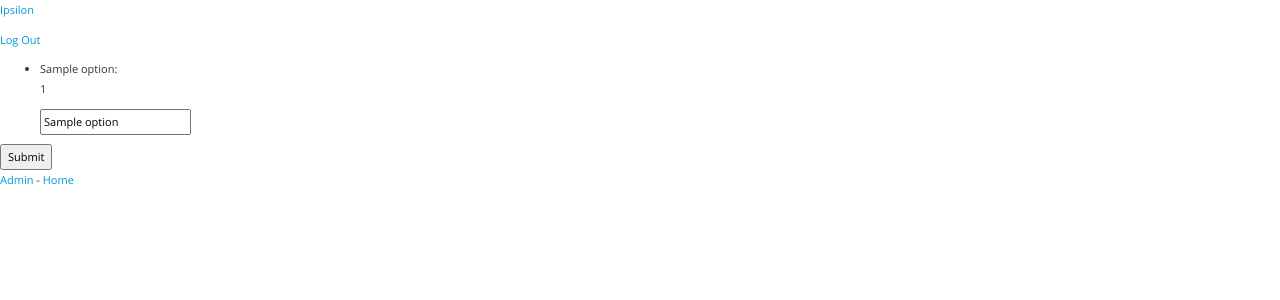
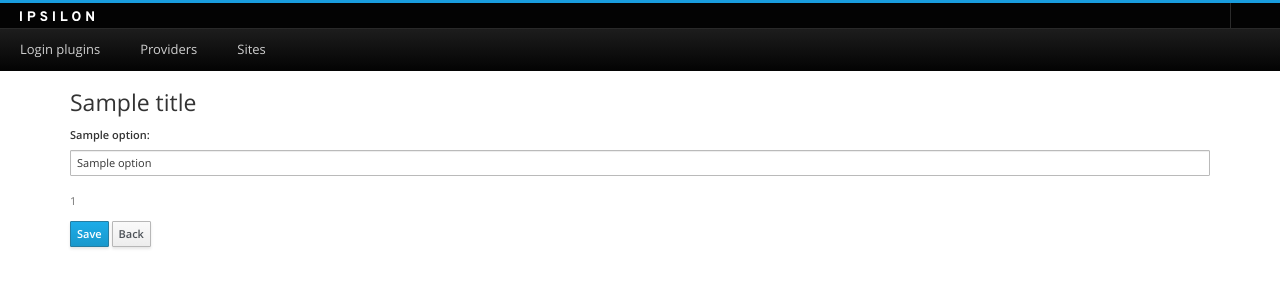
Before and after one commit to ipsilon-project/ipsilon, a Python web app: template templates/admin/login_plugin.html in a window 1280 px wide. Shown: the top 300 px of the page. Run offline with Jinja, Linux system fonts and the light colour scheme; the template is opened without the code that fills it: most values are stand-ins (such as "Sample title", 1, 10 or a date in 2020).

Commit message:
Apply patternfly to administration pages
Signed-off-by: Petr Vobornik <pvoborni@redhat.com>
Reviewed-by: Simo Sorce <simo@redhat.com>

```diff
--- a/ipsilon/admin/common.py
+++ b/ipsilon/admin/common.py
@@ -63,6 +63,7 @@ class LoginPluginPage(Page):
     def POST(self, *args, **kwargs):
 
         message = "Nothing was modified."
+        message_type = "info"
         new_values = dict()
 
         for key, value in kwargs.iteritems():
@@ -79,8 +80,10 @@ class LoginPluginPage(Page):
                 store.save_plugin_config(LOGIN_FACILITY,
                                          self._obj.name, new_values)
                 message = "New configuration saved."
+                message_type = "success"
             except Exception:  # pylint: disable=broad-except
                 message = "Failed to save data!"
+                message_type = "error"
 
             # And only if it succeeds we change the live object
             for name, value in new_values.items():
@@ -89,6 +92,7 @@ class LoginPluginPage(Page):
 
         return self._template('admin/login_plugin.html',
                               message=message,
+                              message_type=message_type,
                               title='%s plugin' % self._obj.name,
                               name='admin_login_%s_form' % self._obj.name,
                               action=self.url,
--- a/templates/admin/login_plugin.html
+++ b/templates/admin/login_plugin.html
@@ -1,41 +1,26 @@
-<!doctype html>
-<html lang="en">
-<head>
-    <meta charset="UTF-8"></meta>
-    <title>{{ title }}</title>
-    <link href="{{ basepath }}/ui/ipsilon.css" type="text/css" rel="stylesheet"></link>
-    <link href="{{ basepath }}/ui/favicon.ico" type="image/ico" rel="icon"></link>
-</head>
-<body>
-    <div id="container">
-        <div id="logo">
-            <p><a href="{{ basepath }}">Ipsilon</a></p>
-        </div>
-        <div id="logout">
-            <p><a href="{{ basepath }}/logout">Log Out</a></p>
-        </div>
-        <div id="message">
+{% extends "master-admin.html" %}
+{% block main %}
+    <h2>{{ title }}</h2>
+    {% if message %}
+    <div class="alert alert-{{message_type}}">
         <p>{{ message }}</p>
     </div>
+    {% endif %}
     <div id="options">
-            <form id="{{ name }}" action="{{ action }}" method="post" enctype="application/x-www-form-urlencoded">
-            <ul>
+        <form role="form" id="{{ name }}" action="{{ action }}" method="post" enctype="application/x-www-form-urlencoded">
+
         {% for o in options %}
-                <li>{{ o }}:
-                    <p>{{ options[o][0] }}</p>
-                    <input type="text" name="{{ o }}" value="{{ options[o][2] }}">
-                </li>
+            <div class="form-group">
+            <label for="{{ o }}">{{ o }}:</label>
+                <input type="text" class="form-control" name="{{ o }}" value="{{ options[o][2] }}">
+            </div>
+            <span class="help-block">{{ options[o][0] }}</span>
         {% endfor %}
-            </ul>
-            <input id="submit" name="submit" type="submit" value="Submit">
+
+        <button id="submit" class="btn btn-primary" name="submit" type="submit" value="Submit">
+            Save
+        </button>
+        <a href="{{ basepath }}/admin" class="btn btn-default" title="Back">Back</a>
         </form>
     </div>
-        <div id="home">
-            <p>
-                <a href="{{ basepath }}/admin">Admin</a> -
-                <a href="{{ basepath }}/">Home</a>
-            </p>
-        </div>
-    </div>
-</body>
-</html>
+{% endblock %}
--- /dev/null
+++ b/templates/master-admin.html
@@ -0,0 +1,62 @@
+<!DOCTYPE html>
+<!--[if IE 8]><html class="ie8"><![endif]-->
+<!--[if gt IE 8]><!--><html><!--<![endif]-->
+  <head>
+    <title>{{ title }}</title>
+    <meta charset="UTF-8">
+    <meta name="viewport" content="width=device-width, initial-scale=1.0">
+    <link href="{{ basepath }}/ui/css/admin.css" rel="stylesheet" media="screen, print">
+    <script src="{{ basepath }}/ui/js/jquery.js"></script>
+    <script src="{{ basepath }}/ui/js/bootstrap.js"></script>
+    <script src="{{ basepath }}/ui/js/patternfly.js"></script>
+  </head>
+  <body>
+    <nav class="navbar navbar-default navbar-pf" role="navigation">
+      <div class="navbar-header">
+        <button type="button" class="navbar-toggle" data-toggle="collapse" data-target=".navbar-collapse-1">
+          <span class="sr-only">Toggle navigation</span>
+          <span class="icon-bar"></span>
+          <span class="icon-bar"></span>
+          <span class="icon-bar"></span>
+        </button>
+        <a class="navbar-brand" href="/">
+          <img src="{{ basepath }}/ui/img/brand.png" alt="Ipsilon" />
+        </a>
+      </div>
+      <div class="collapse navbar-collapse navbar-collapse-1">
+        <ul class="nav navbar-nav navbar-utility">
+          <!-- <li>
+            <a href="#">Status</a>
+          </li> -->
+          <li class="dropdown">
+            <a href="#" class="dropdown-toggle" data-toggle="dropdown">
+              <span class="pficon pficon-user"></span>
+              {{ user.fullname }} <b class="caret"></b>
+            </a>
+            <ul class="dropdown-menu">
+              <li>
+                <a href="{{ basepath }}/logout" id="logout">Log Out</a>
+              </li>
+            </ul>
+          </li>
+        </ul>
+        <ul class="nav navbar-nav navbar-primary">
+          <li>
+            <a href="{{ basepath }}/admin">Login plugins</a>
+          </li>
+          <li>
+            <a href="{{ basepath }}/admin">Providers</a>
+          </li>
+          <li>
+            <a href="{{ basepath }}/admin">Sites</a>
+          </li>
+        </ul>
+      </div>
+    </nav>
+
+    <div class="container">
+      {% block main %}
+      {% endblock %}
+    </div>
+  </body>
+</html>
```
Also changed, not shown: templates/admin/index.html (+21 -38 lines). Lines whose indentation alone changed are shown as unchanged.
